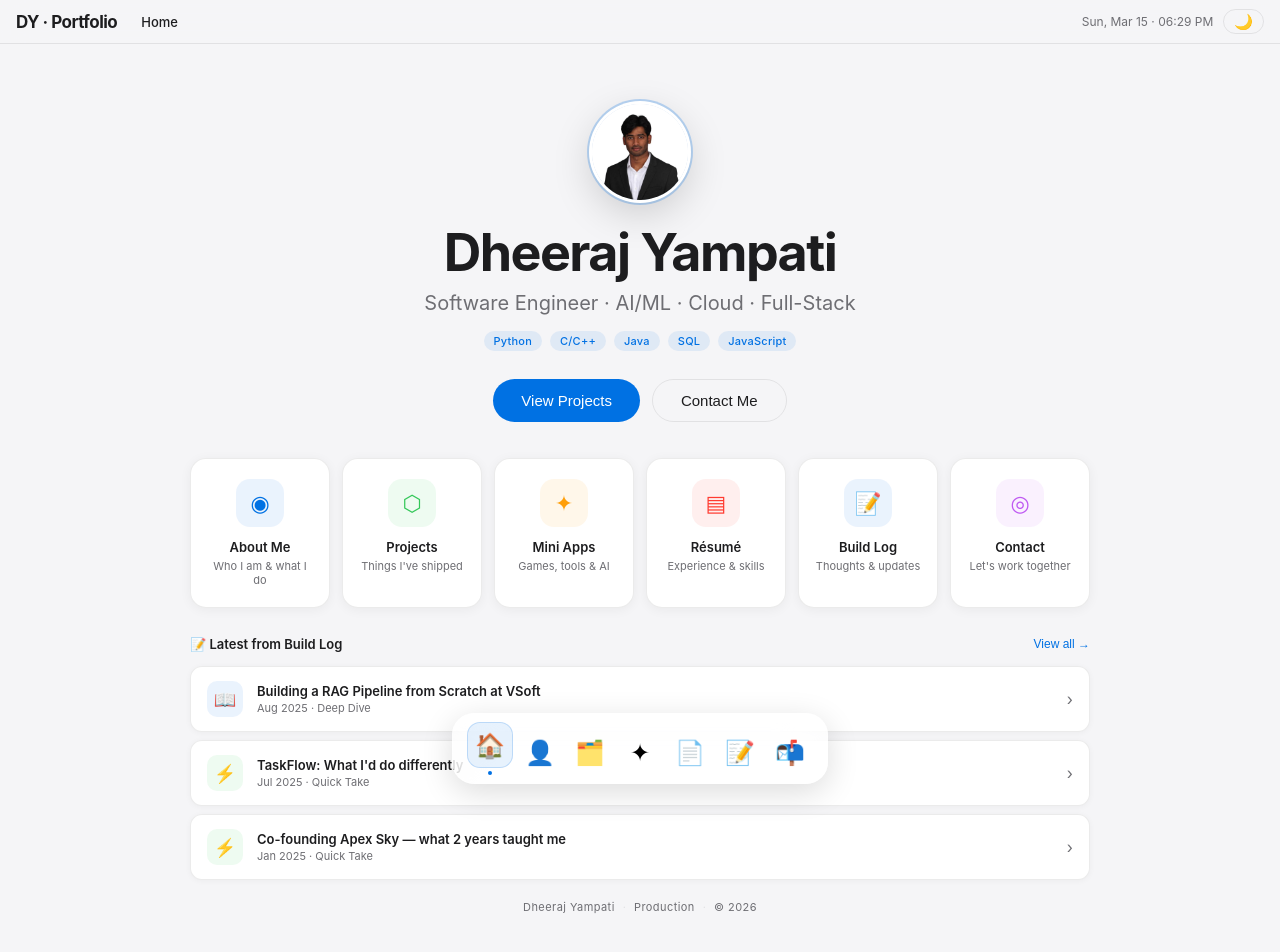
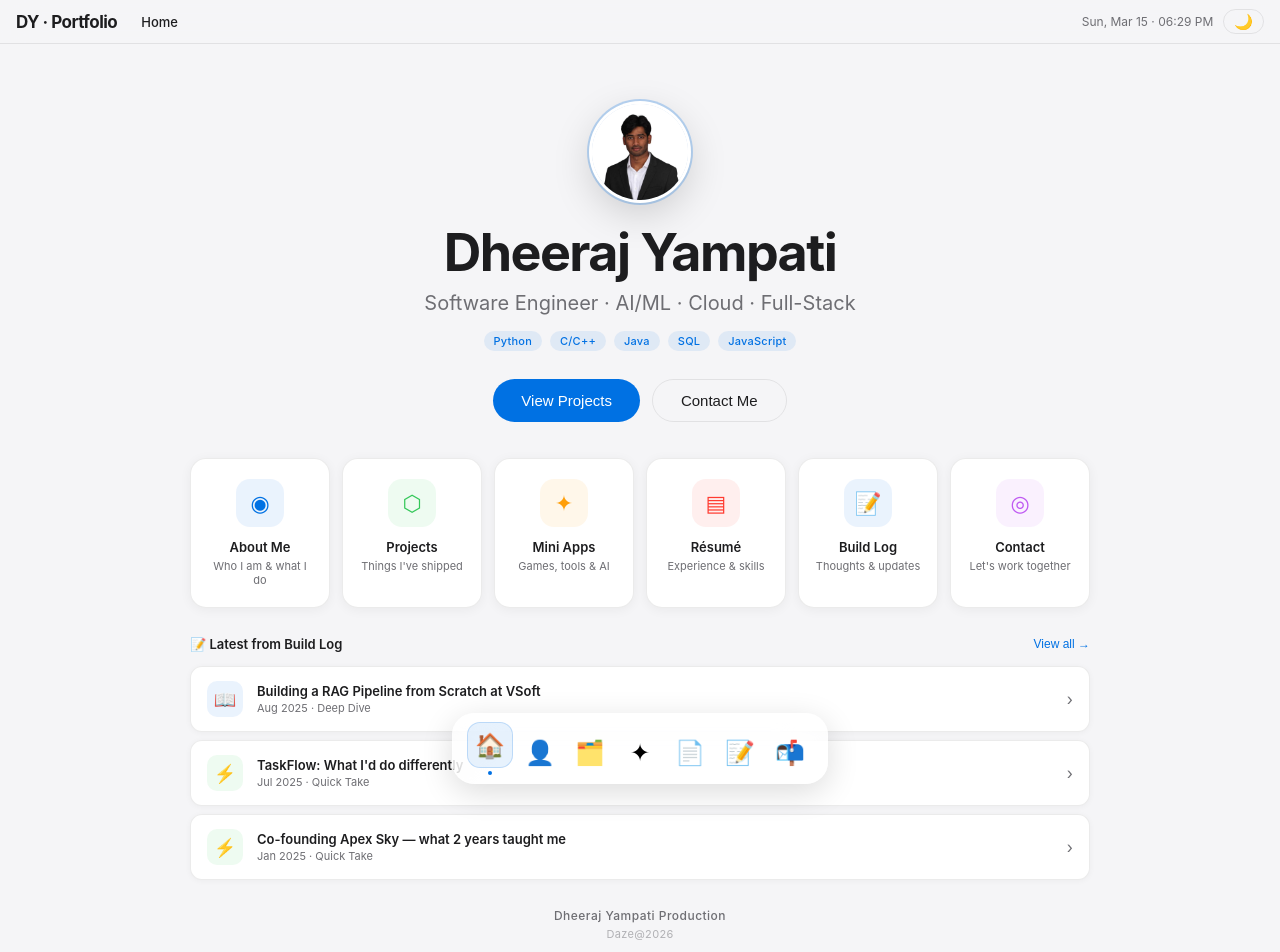
Before and after one commit to Dheeraj-Rex/portfolio-os, a React (Vite) app: page / in a window 1280 px wide. Shown: the top 952 px of the page. Built offline with nearby package versions, Linux system fonts and the light colour scheme.

Commit message:
fix: project expand below grid, add footer

```diff
--- a/src/App.jsx
+++ b/src/App.jsx
@@ -303,27 +303,33 @@ const ProjectsSection = () => {
           <a href={GH} target="_blank" rel="noopener noreferrer" style={{ fontSize:13,color:colors.accent,textDecoration:"none",fontWeight:500 }}>View GitHub →</a>
         </div>
 
-        {/* Card grid — no expand inside, stays uniform */}
-        <div className="desktop-grid-3" style={{ display:"grid",gridTemplateColumns:"1fr 1fr 1fr",gap:16 }}>
-          {projects.map((p,i)=>{
+        {/* Grid with row-aware expand panel — full-width item after each row */}
+        <div style={{ display:"grid", gridTemplateColumns:"1fr 1fr 1fr", gap:16 }}>
+          {(() => {
+            const items = [];
+            const COLS_COUNT = 3;
+            for (let i = 0; i < projects.length; i++) {
+              const p = projects[i];
               const isOpen = expanded === i;
-            return (
-              <div key={i} className="card" onClick={()=>setExpanded(isOpen ? null : i)}
-                style={{ borderRadius:16,padding:20,border:`1px solid ${isOpen ? p.color+"50" : colors.border}`,background: isOpen ? `${p.color}06` : colors.surfaceSolid,boxShadow:"0 2px 12px rgba(0,0,0,0.04)",display:"flex",flexDirection:"column" }}>
-                <div style={{ height:80,borderRadius:10,marginBottom:14,background:`linear-gradient(135deg,${p.color}18,${p.color}06)`,border:`1px solid ${p.color}20`,display:"flex",alignItems:"center",justifyContent:"center",fontSize:32 }}>{p.icon}</div>
-                <div style={{ display:"flex",justifyContent:"space-between",alignItems:"flex-start",marginBottom:6,gap:6 }}>
-                  <h3 style={{ fontSize:13,fontWeight:600,color:colors.text,flex:1 }}>{p.title}</h3>
-                  <div style={{ fontSize:18,color:colors.subtext,transition:"transform 0.2s ease",transform:isOpen?"rotate(90deg)":"rotate(0deg)",flexShrink:0 }}>›</div>
+              const isLastInRow = (i + 1) % COLS_COUNT === 0 || i === projects.length - 1;
+
+              items.push(
+                <div key={`card-${i}`} className="card" onClick={()=>setExpanded(isOpen ? null : i)}
+                  style={{ borderRadius:16, padding:20, border:`1px solid ${isOpen ? p.color+"50" : colors.border}`, background: isOpen ? `${p.color}06` : colors.surfaceSolid, boxShadow:"0 2px 12px rgba(0,0,0,0.04)", display:"flex", flexDirection:"column" }}>
+                  <div style={{ height:80, borderRadius:10, marginBottom:14, background:`linear-gradient(135deg,${p.color}18,${p.color}06)`, border:`1px solid ${p.color}20`, display:"flex", alignItems:"center", justifyContent:"center", fontSize:32 }}>{p.icon}</div>
+                  <div style={{ display:"flex", justifyContent:"space-between", alignItems:"flex-start", marginBottom:6, gap:6 }}>
+                    <h3 style={{ fontSize:13, fontWeight:600, color:colors.text, flex:1 }}>{p.title}</h3>
+                    <div style={{ fontSize:18, color:colors.subtext, transition:"transform 0.2s ease", transform:isOpen?"rotate(90deg)":"rotate(0deg)", flexShrink:0 }}>›</div>
                   </div>
-                {p.builtAt && <div style={{ fontSize:11,fontWeight:500,color:p.color,marginBottom:6 }}>{p.builtAt}</div>}
-                <p style={{ fontSize:12,color:colors.subtext,lineHeight:1.6,marginBottom:12,flex:1 }}>{p.desc}</p>
-                <div style={{ display:"flex",gap:4,flexWrap:"wrap",marginBottom: p.github ? 12 : 0 }}>
+                  {p.builtAt && <div style={{ fontSize:11, fontWeight:500, color:p.color, marginBottom:6 }}>{p.builtAt}</div>}
+                  <p style={{ fontSize:12, color:colors.subtext, lineHeight:1.6, marginBottom:12, flex:1 }}>{p.desc}</p>
+                  <div style={{ display:"flex", gap:4, flexWrap:"wrap", marginBottom: p.github ? 12 : 0 }}>
                     {p.tags.map(t=><Tag key={t} label={t} color={p.color}/>)}
                   </div>
                   {p.github && (
                     <a href={p.github} target="_blank" rel="noopener noreferrer"
                       onClick={e=>e.stopPropagation()}
-                    style={{ marginTop:12,display:"flex",alignItems:"center",justifyContent:"center",gap:6,padding:"8px 0",borderRadius:10,border:`1px solid ${colors.border}`,background:colors.bg,color:colors.subtext,textDecoration:"none",fontSize:12,fontWeight:500,transition:"all 0.15s ease" }}
+                      style={{ marginTop:12, display:"flex", alignItems:"center", justifyContent:"center", gap:6, padding:"8px 0", borderRadius:10, border:`1px solid ${colors.border}`, background:colors.bg, color:colors.subtext, textDecoration:"none", fontSize:12, fontWeight:500, transition:"all 0.15s ease" }}
                       onMouseEnter={e=>{e.currentTarget.style.borderColor=p.color;e.currentTarget.style.color=p.color;e.currentTarget.style.background=`${p.color}08`;}}
                       onMouseLeave={e=>{e.currentTarget.style.borderColor=colors.border;e.currentTarget.style.color=colors.subtext;e.currentTarget.style.background=colors.bg;}}>
                       ⌥ View on GitHub
@@ -331,25 +337,36 @@ const ProjectsSection = () => {
                   )}
                 </div>
               );
-          })}
-        </div>
 
-        {/* Expanded detail — always below ALL cards, never disrupts grid */}
-        {expanded !== null && (
-          <div className="slideUp" style={{ marginTop:16,borderRadius:16,padding:"22px 24px",background:colors.bg,border:`1px solid ${projects[expanded].color}40`,position:"relative" }}>
-            <div style={{ display:"flex",justifyContent:"space-between",alignItems:"flex-start",marginBottom:10 }}>
-              <div style={{ display:"flex",alignItems:"center",gap:10 }}>
-                <span style={{ fontSize:22 }}>{projects[expanded].icon}</span>
+              // After each complete row, check if any card in this row is expanded
+              if (isLastInRow) {
+                const rowStart = Math.floor(i / COLS_COUNT) * COLS_COUNT;
+                const rowEnd = i;
+                const expandedInRow = expanded !== null && expanded >= rowStart && expanded <= rowEnd;
+                if (expandedInRow) {
+                  const p2 = projects[expanded];
+                  items.push(
+                    <div key={`expand-${i}`} className="slideUp"
+                      style={{ gridColumn:"1 / -1", borderRadius:16, padding:"20px 24px", background:colors.bg, border:`1px solid ${p2.color}40` }}>
+                      <div style={{ display:"flex", justifyContent:"space-between", alignItems:"flex-start", marginBottom:10 }}>
+                        <div style={{ display:"flex", alignItems:"center", gap:10 }}>
+                          <span style={{ fontSize:22 }}>{p2.icon}</span>
                           <div>
-                  <div style={{ fontSize:14,fontWeight:600,color:colors.text }}>{projects[expanded].title}</div>
-                  {projects[expanded].builtAt && <div style={{ fontSize:11,color:projects[expanded].color,fontWeight:500 }}>{projects[expanded].builtAt}</div>}
+                            <div style={{ fontSize:14, fontWeight:600, color:colors.text }}>{p2.title}</div>
+                            {p2.builtAt && <div style={{ fontSize:11, color:p2.color, fontWeight:500 }}>{p2.builtAt}</div>}
                           </div>
                         </div>
-              <button onClick={()=>setExpanded(null)} style={{ background:"transparent",border:"none",fontSize:18,color:colors.subtext,cursor:"pointer",lineHeight:1,padding:"2px 6px",borderRadius:6 }}>✕</button>
+                        <button onClick={e=>{e.stopPropagation();setExpanded(null);}} style={{ background:"transparent", border:"none", fontSize:18, color:colors.subtext, cursor:"pointer", lineHeight:1, padding:"2px 6px", borderRadius:6 }}>✕</button>
                       </div>
-            <p style={{ fontSize:14,color:colors.text,lineHeight:1.8 }}>{projects[expanded].detail}</p>
+                      <p style={{ fontSize:14, color:colors.text, lineHeight:1.8 }}>{p2.detail}</p>
                     </div>
-        )}
+                  );
+                }
+              }
+            }
+            return items;
+          })()}
+        </div>
       </div>
     </SectionShell>
   );
@@ -890,12 +907,13 @@ const MenuBar=({section,dark,setDark})=>{
 const Footer = () => {
   const { colors } = useTheme();
   return (
-    <div style={{ textAlign:"center", padding:"20px 0 4px", display:"flex", alignItems:"center", justifyContent:"center", gap:8 }}>
-      <span style={{ fontSize:11, color:colors.subtext, letterSpacing:"0.04em" }}>Dheeraj Yampati</span>
-      <span style={{ fontSize:11, color:colors.border }}>·</span>
-      <span style={{ fontSize:11, color:colors.subtext, letterSpacing:"0.04em" }}>Production</span>
-      <span style={{ fontSize:11, color:colors.border }}>·</span>
-      <span style={{ fontSize:11, color:colors.subtext, letterSpacing:"0.04em" }}>© 2026</span>
+    <div style={{ textAlign:"center", padding:"28px 0 100px" }}>
+      <div style={{ fontSize:12, fontWeight:500, color:colors.subtext, letterSpacing:"0.04em" }}>
+        Dheeraj Yampati Production
+      </div>
+      <div style={{ fontSize:11, color:colors.subtext, opacity:0.5, marginTop:4, letterSpacing:"0.03em" }}>
+                Daze@2026
+      </div>
     </div>
   );
 };
@@ -929,7 +947,7 @@ export default function PortfolioOS() {
       <div style={{minHeight:"100vh",background:colors.bg,fontFamily:font,transition:"background 0.3s ease"}}>
         <style>{getGlobalStyle(dark,colors)}</style>
         <MenuBar section={section} dark={dark} setDark={setDark}/>
-        <div key={key} className="section-enter" style={{paddingTop:64,paddingBottom:24,paddingLeft:16,paddingRight:16,maxWidth:1000,margin:"0 auto"}}>
+        <div key={key} className="section-enter" style={{paddingTop:64,paddingBottom:0,paddingLeft:16,paddingRight:16,maxWidth:1000,margin:"0 auto"}}>
           {loading?<SkeletonSection/>:sections[section]}
           <Footer/>
         </div>
```
Lines whose indentation alone changed are shown as unchanged.
